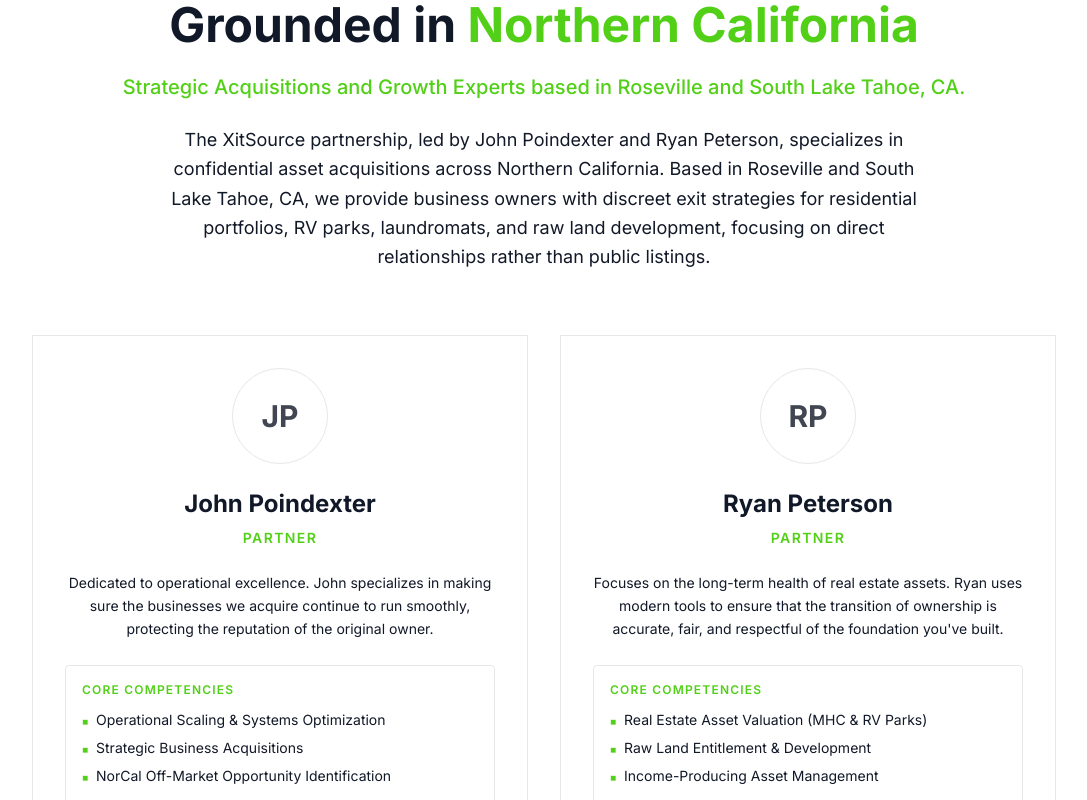
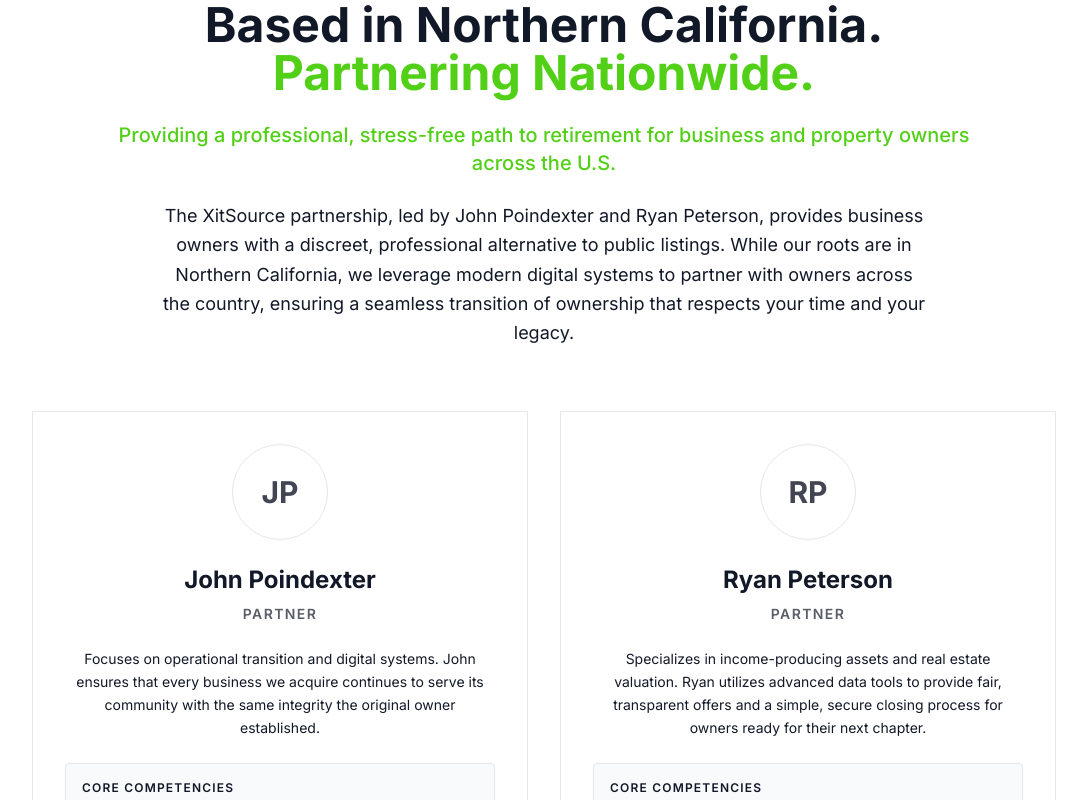
Before and after one commit to growthtoolbox/xitsource-prod, a Next.js app: page / in a window 1280 px wide. Shown: the part 3580-4380 px from the top of the page, without its empty margins (96-1183 px from the left). Built offline with nearby package versions, Linux system fonts and the light colour scheme.

Commit message:
feat: align about section with national retiree-first strategy

```diff
--- a/src/app/page.tsx
+++ b/src/app/page.tsx
@@ -213,10 +213,10 @@
         {/* About Section */}
         <section id="about" className="container mx-auto px-6 py-24 border-t border-gray-200/50">
           <div className="max-w-4xl mx-auto mb-16 text-center">
-            <h2 className="text-3xl md:text-5xl font-bold text-[#111827] mb-6">Grounded in <br className="md:hidden"/> <span className="text-[#52D017]">Northern California</span></h2>
-            <p className="text-xl text-[#52D017] font-medium mb-6">Strategic Acquisitions and Growth Experts based in Roseville and South Lake Tahoe, CA.</p>
+            <h2 className="text-3xl md:text-5xl font-bold text-[#111827] mb-6">Based in Northern California. <br className="md:hidden"/> <span className="text-[#52D017]">Partnering Nationwide.</span></h2>
+            <p className="text-xl text-[#52D017] font-medium mb-6">Providing a professional, stress-free path to retirement for business and property owners across the U.S.</p>
             <p className="text-[#111827] text-lg leading-relaxed max-w-3xl mx-auto">
-              The XitSource partnership, led by John Poindexter and Ryan Peterson, specializes in confidential asset acquisitions across Northern California. Based in Roseville and South Lake Tahoe, CA, we provide business owners with discreet exit strategies for residential portfolios, RV parks, laundromats, and raw land development, focusing on direct relationships rather than public listings.
+              The XitSource partnership, led by John Poindexter and Ryan Peterson, provides business owners with a discreet, professional alternative to public listings. While our roots are in Northern California, we leverage modern digital systems to partner with owners across the country, ensuring a seamless transition of ownership that respects your time and your legacy.
             </p>
           </div>
 
@@ -231,16 +231,16 @@
                 <span className="text-3xl text-[#111827]/80 font-bold group-hover:text-[#52D017] transition-colors" aria-hidden="true">JP</span>
               </div>
               <h3 className="text-2xl font-bold text-[#111827] mb-2">John Poindexter</h3>
-              <p className="text-[#52D017] text-sm uppercase tracking-widest font-semibold mb-6">Partner</p>
+              <p className="text-[#111827]/70 text-sm uppercase tracking-widest font-semibold mb-6">Partner</p>
               <p className="text-[#111827] text-sm leading-relaxed mb-6 flex-grow">
-                Dedicated to operational excellence. John specializes in making sure the businesses we acquire continue to run smoothly, protecting the reputation of the original owner.
+                Focuses on operational transition and digital systems. John ensures that every business we acquire continues to serve its community with the same integrity the original owner established.
               </p>
-              <div className="w-full text-left bg-white border border-gray-200 p-4 rounded-sm mb-8">
-                <p className="text-xs text-[#52D017] uppercase tracking-widest font-semibold mb-3">Core Competencies</p>
+              <div className="w-full text-left bg-[#F9FAFB] border border-gray-200 p-4 rounded-sm mb-8">
+                <p className="text-xs text-[#111827] uppercase tracking-widest font-semibold mb-3">Core Competencies</p>
                 <ul className="text-sm text-[#111827] space-y-2 list-none m-0 p-0">
-                  <li className="flex items-start gap-2"><span className="text-[#52D017] mt-1 text-[10px]">■</span> Operational Scaling & Systems Optimization</li>
-                  <li className="flex items-start gap-2"><span className="text-[#52D017] mt-1 text-[10px]">■</span> Strategic Business Acquisitions</li>
-                  <li className="flex items-start gap-2"><span className="text-[#52D017] mt-1 text-[10px]">■</span> NorCal Off-Market Opportunity Identification</li>
+                  <li className="flex items-start gap-2"><span className="text-[#111827] mt-1 text-[10px]">■</span> Operational Transitions & Systems Integration</li>
+                  <li className="flex items-start gap-2"><span className="text-[#111827] mt-1 text-[10px]">■</span> Confidential Business Structuring</li>
+                  <li className="flex items-start gap-2"><span className="text-[#111827] mt-1 text-[10px]">■</span> Community Integration Strategies</li>
                 </ul>
               </div>
               <div className="flex items-center gap-4 mt-auto">
@@ -263,16 +263,16 @@
                 <span className="text-3xl text-[#111827]/80 font-bold group-hover:text-[#52D017] transition-colors" aria-hidden="true">RP</span>
               </div>
               <h3 className="text-2xl font-bold text-[#111827] mb-2">Ryan Peterson</h3>
-              <p className="text-[#52D017] text-sm uppercase tracking-widest font-semibold mb-6">Partner</p>
+              <p className="text-[#111827]/70 text-sm uppercase tracking-widest font-semibold mb-6">Partner</p>
               <p className="text-[#111827] text-sm leading-relaxed mb-6 flex-grow">
-                Focuses on the long-term health of real estate assets. Ryan uses modern tools to ensure that the transition of ownership is accurate, fair, and respectful of the foundation you've built.
+                Specializes in income-producing assets and real estate valuation. Ryan utilizes advanced data tools to provide fair, transparent offers and a simple, secure closing process for owners ready for their next chapter.
               </p>
-              <div className="w-full text-left bg-white border border-gray-200 p-4 rounded-sm mb-8">
-                <p className="text-xs text-[#52D017] uppercase tracking-widest font-semibold mb-3">Core Competencies</p>
+              <div className="w-full text-left bg-[#F9FAFB] border border-gray-200 p-4 rounded-sm mb-8">
+                <p className="text-xs text-[#111827] uppercase tracking-widest font-semibold mb-3">Core Competencies</p>
                 <ul className="text-sm text-[#111827] space-y-2 list-none m-0 p-0">
-                  <li className="flex items-start gap-2"><span className="text-[#52D017] mt-1 text-[10px]">■</span> Real Estate Asset Valuation (MHC & RV Parks)</li>
-                  <li className="flex items-start gap-2"><span className="text-[#52D017] mt-1 text-[10px]">■</span> Raw Land Entitlement & Development</li>
-                  <li className="flex items-start gap-2"><span className="text-[#52D017] mt-1 text-[10px]">■</span> Income-Producing Asset Management</li>
+                  <li className="flex items-start gap-2"><span className="text-[#111827] mt-1 text-[10px]">■</span> Fair Real Estate & Asset Valuations</li>
+                  <li className="flex items-start gap-2"><span className="text-[#111827] mt-1 text-[10px]">■</span> Seamless Property Entitlement Processes</li>
+                  <li className="flex items-start gap-2"><span className="text-[#111827] mt-1 text-[10px]">■</span> Simple, Secure Real Estate Transactions</li>
                 </ul>
               </div>
               <div className="flex items-center gap-4 mt-auto">
```
